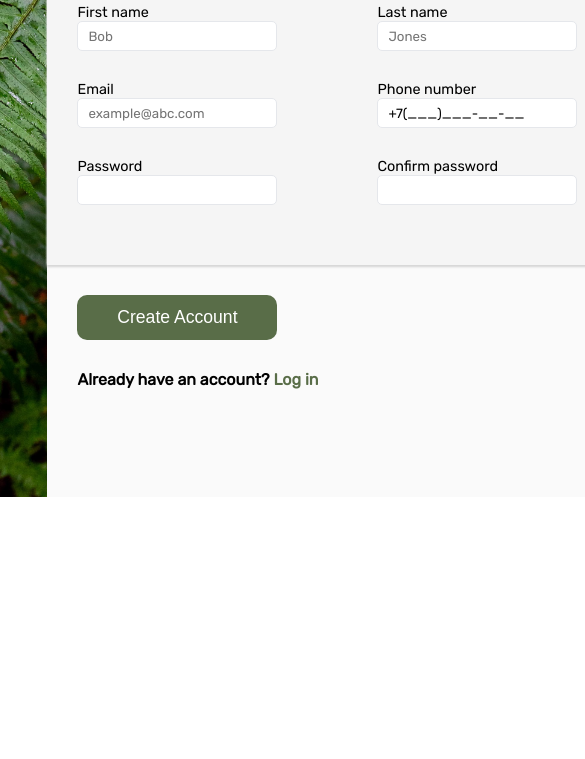
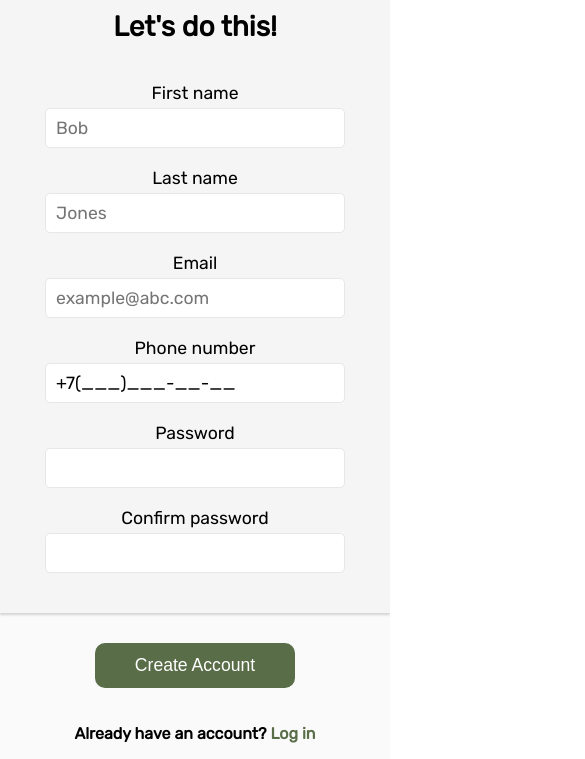
Before and after one commit to ek3waka/SIGN-UP-FORM, a plain HTML site: page index.html in a window 390 px wide. Shown: the part 347-1106 px from the top of the page, 585 px wide, since content can reach past the window. Before the commit the page ends 844 px from the top, so only its background shows below. Drawn offline with Linux system fonts and the light colour scheme; a web font is replaced by a local one.

Commit message:
fixed responsive version

```diff
--- a/index.html
+++ b/index.html
@@ -9,6 +9,7 @@
     <script src="script.js" defer></script>
 </head>
 <body>
+    <div class='container'>
     <aside>
         <div class="logo-stripe">
             <img src='/images/odin-lined.png' alt='Odin logo' class="logo">
@@ -30,11 +31,11 @@
             <h1>Let's do this!</h1>
             <fieldset class='reg'>
                 <div class='row'>
-                    <div class="input">
+                    <div class="input-one">
                         <label for='first-name'>First name</label>
                         <input type='text' id='first-name' placeholder='Bob' pattern="[A-Za-z]">
                     </div>
-                    <div class="input">
+                    <div class="input-one">
                         <label for='last-name'>Last name</label>
                         <input type='text' id='last-name' placeholder='Jones' pattern="[A-Za-z]">
                     </div>
@@ -42,12 +43,12 @@
                 </div>
 
                 <div class='row'>
-                    <div class="input">
-                        <label for='email'>Email<br></label>
+                    <div class="input-one">
+                        <label for='email'>Email</label>
                         <input type='email' id='email' placeholder='example@abc.com' required>
                     </div>
 
-                    <div class="input">
+                    <div class="input-one">
                         <label for='phone'>Phone number</label>
                         <input type='tel' id='phone' value="+7(___)___-__-__" placeholder="+7(___)___-__-__"
                             pattern="\+7\s?[\(]{0,1}9[0-9]{2}[\)]{0,1}\s?\d{3}[-]{0,1}\d{2}[-]{0,1}\d{2}">
@@ -55,11 +56,11 @@
 
                 </div>
                 <div class='row'>
-                    <div class="input">
-                        <label for='password'>Password<br></label>
+                    <div class="input-one">
+                        <label for='password'>Password</label>
                         <input type='password' id='password' required>
                     </div>
-                     <div class="input">
+                     <div class="input-one">
                         <label for='confirm-password'>Confirm password</label>
                         <input type='password' id='confirm-password' required>
                      </div>
@@ -74,5 +75,6 @@
         <p class='login'>Already have an account? <a href='#' class='login-link'>Log in</a></p>
 
     </main>
+    </div>
 </body>
 </html>
--- a/style.css
+++ b/style.css
@@ -1,149 +1,31 @@
 @import url('https://fonts.googleapis.com/css2?family=Rubik&display=swap');
 @import url(//db.onlinewebfonts.com/c/fd1ad3a0f95210975d2f5607501020b5?family=Norse);
 
-:root {
-    --margin: 30px;
-
-}
-
 body {
-    height: 100vh;
-    width: 100vw;
-    display: flex;
-    justify-content: center;
     margin: 0;
     font-family: 'Rubik', sans-serif;
     font-size: 14px;
-
 }
-main {
-    display: flex;
-    flex-direction: column;
-    justify-content: center;
-    background-color: rgb(250, 250, 250);
-    width: 600px;
-
-
-}
-
-
-
-
-main > p {
-    font-size: 1.2rem;
-    font-weight: 600;
-    text-align: justify;
-}
-
-form {
-
-    background-color: rgb(245, 245, 245);
-    padding: var(--margin);
-    margin-bottom: 30px;
-    box-shadow: 0 -1px 2px rgb(243, 243, 243),
-                0 2px 2px rgb(211, 211, 211);
-
-}
-
-
-
-
-.reg {
-    display: flex;
-    flex-direction: column;
-    width: 100%;
-    border: none;
-    margin-inline-start: 0;
-    margin-inline-end: 0;
-    padding-block-start: 0 ;
-    padding-inline-start: 0;
-    padding-inline-end: 0;
-    padding-block-end: 0;
-
-
-}
-
-input {
-    margin-bottom: 20px;
-    border: 1px solid #E5E7EB;
-    border-radius: 5px;
-    height: 30px;
-    width: 200px;
-    padding-left: 10px;
-    outline: 0;
-    box-sizing: border-box;
-    font-family: 'Rubik', sans-serif;
-}
-
-input:focus {
-    border: 2px solid #558eff;
-}
-
-input:required:focus {
-    border: 2px solid #ff55a4;
-}
-input:placeholder-shown {
-    font-family: 'Rubik', sans-serif;
-}
-
 h1 {
     margin-bottom: 40px;
 }
-
-label {
-    font-size: 0.9rem;
-    font-weight: 300;
-    margin-bottom: 10px;
+.container {
+    min-width: 375px;
+    max-width: 900px;
+    margin: auto;
+    display: flex;
+    flex-direction: column;
 }
 
-.row {
-    display: flex;
-    gap: 100px;
-    margin-bottom: 10px;
-}
-.input {
-    width: 200px;
-}
-p {
-    margin: var(--margin)
-}
+aside {
+    width: 100%;
 
-button {
-    margin-left: var(--margin);
-    width: 200px;
-    height: 45px;
-    border-radius: 10px;
-    border: 1px;
-    background-color: #596D48;
-    color: rgb(255, 255, 255);
-    font-size: 1.1rem;
-}
-
-.login {
-    font-size: 1rem;
-}
-
-a, a:visited {
-    text-decoration: none;
-}
-
-
-.login-link {
-    color: #596D48;
-}
-
-
-
-aside {
-    margin: 0;
-    width: 400px;
     background-image: url('images/halie-west-plant.jpg');
     background-size: cover;
     background-repeat: no-repeat;
     display: flex;
     flex-direction: column;
     align-items: center;
-
 }
 
 .author-info, .about {
@@ -155,14 +37,13 @@ aside {
 }
 
 .about {
-    margin-top: auto;
+    margin-top: 10px;
     margin-bottom: 15px;
-
 }
 
 .logo-stripe {
     width: 100%;
-    height: 100px;
+    height: 120px;
     background-color: rgba(0,0,0, 0.5);
     display: flex;
     justify-content: center;
@@ -183,49 +64,168 @@ aside {
     font-weight: 600;
 }
 
-@media screen and (max-device-width: 376px)
-{
-    body {
-        width: 375px;
-        height: 90%;
-        margin: 0 0;
-        flex-direction: column;
-        justify-content: flex-start;
-        align-items: center;
+main {
+    display: flex;
+    flex-direction: column;
+    justify-content: center;
+    align-items: center;
+    background-color: rgb(250, 250, 250);
+    width: 100%;
+
+    }
+
+main > p {
+    font-size: 1.2rem;
+    font-weight: 600;
+    text-align: justify;
+    padding: 0 30px 0 30px;
+
+}
+
+form {
+    width: 100%;
+    display: flex;
+    flex-direction: column;
+    justify-content: center;
+    align-items: center;
+    background-color: rgb(245, 245, 245);
+    padding: 0 0 20px 0;
+    margin-bottom: 30px;
+    box-shadow: 0 -1px 2px rgb(243, 243, 243),
+                0 2px 2px rgb(211, 211, 211);
+
+}
+
+
+.reg {
+    display: flex;
+    flex-direction: column;
+    align-items: center;
+    width: 100%;
+    border: none;
+    margin-inline-start: 0;
+    margin-inline-end: 0;
+    padding-block-start: 0 ;
+    padding-inline-start: 0;
+    padding-inline-end: 0;
+    padding-block-end: 0;
+
+
+}
+.row {
+    display: flex;
+
+    flex-direction: column;
+
+}
+
+input {
+
+    margin-top: 5px;
+    margin-bottom: 20px;
+    border: 1px solid #E5E7EB;
+    border-radius: 5px;
+    height: 40px;
+    width: 300px;
+    padding-left: 10px;
+    outline: 0;
+    box-sizing: border-box;
+    font-family: 'Rubik', sans-serif;
+    font-size: 1.1rem;
+}
+
+
+label {
+    font-size: 1.1rem;
+    font-weight: 300;
+
+}
+
+
+.input-one {
+    display: flex;
+    flex-direction: column;
+    justify-content: center;
+    align-items: center;
+}
+
+input:focus {
+    border: 2px solid #558eff;
+}
+
+input:required:focus {
+    border: 2px solid #ff55a4;
+}
+input:placeholder-shown {
+    font-family: 'Rubik', sans-serif;
+}
+
+button {
+    width: 200px;
+    height: 45px;
+    border-radius: 10px;
+    border: 1px;
+    background-color: #596D48;
+    color: rgb(255, 255, 255);
+    font-size: 1.1rem;
+    margin-bottom: 20px;
+}
+
+
+.login {
+    font-size: 1rem;
+}
+
+a, a:visited {
+    text-decoration: none;
+}
+
+
+.login-link {
+    color: #596D48;
+}
+
+@media (min-width: 675px) {
+    .container {
+        flex-direction: row;
+        align-items: stretch;
     }
     aside {
-        width: 100%;
+        width: 50%;
+    }
+}
+
+@media (min-width: 1100px) {
+    .container {
+        flex-direction: row;
+
     }
     main {
-        width: 100%;
-        align-items: center;
+        align-items: flex-start;
+    }
+    .reg {
+        padding: 5px 30px 5px 10px;
+    }
+    .row {
+        flex-direction: row;
+        justify-content: space-around;
     }
     form {
+        align-items: flex-start;
+    }
+    h1 {
+        margin-left: 30px;
+    }
+    .input-one {
+
         width: 300px;
-        display: flex;
-        flex-direction: column;
-        justify-content: flex-start;
-        align-items: center;
+        align-items: flex-start;
     }
-    .reg {
-        justify-content: flex-start;
-        align-items: center;
-        width: 100%;
-        margin: 0;
-
-    }
-    .row {
-        flex-direction: column;
-
-        justify-content: flex-start;
-        gap: 0;
+    input {
+        justify-content: center;
+        width: 270px;
     }
     button {
-        margin-left: 0;
+        margin-left: 30px;
     }
-    input {
-        height: 30px;
-        width: 220px;
-    }
-
 }
```
